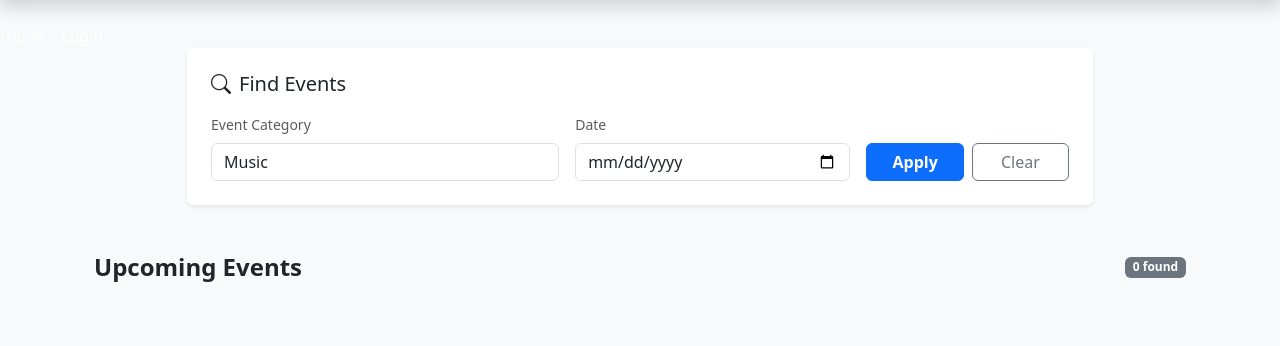
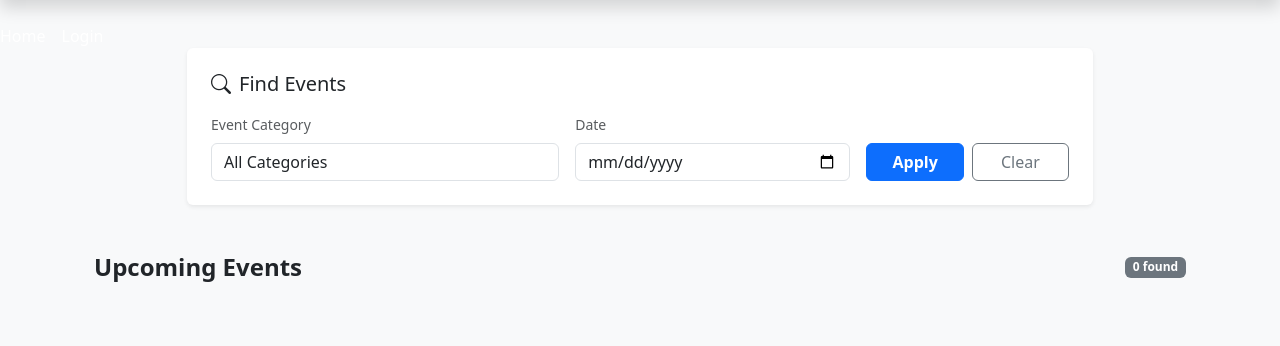
Before and after one commit to shenghuang-afk/Fargo-Area-Event-Discovery, a Django app: page /events/ in a window 1280 px wide. Shown: the part 56-402 px from the top of the page. Run offline with Django 5.2, Linux system fonts and the light colour scheme; data that the repository does not hold is empty.

Commit message:
all categories option

```diff
--- a/website/templates/website/event_list.html
+++ b/website/templates/website/event_list.html
@@ -25,6 +25,7 @@
                   <div class="form-group">
                     <label for="event_category" class="form-label small text-muted">Event Category</label>
                     <select class="form-control" id="event_category" name="event_category" required>
+                      <option value="AllCategories">All Categories</option>
                       <option value="music">Music</option>
                       <option value="sports">Sports</option>
                       <option value="arts">Arts</option>
```
Lines whose indentation alone changed are shown as unchanged.
